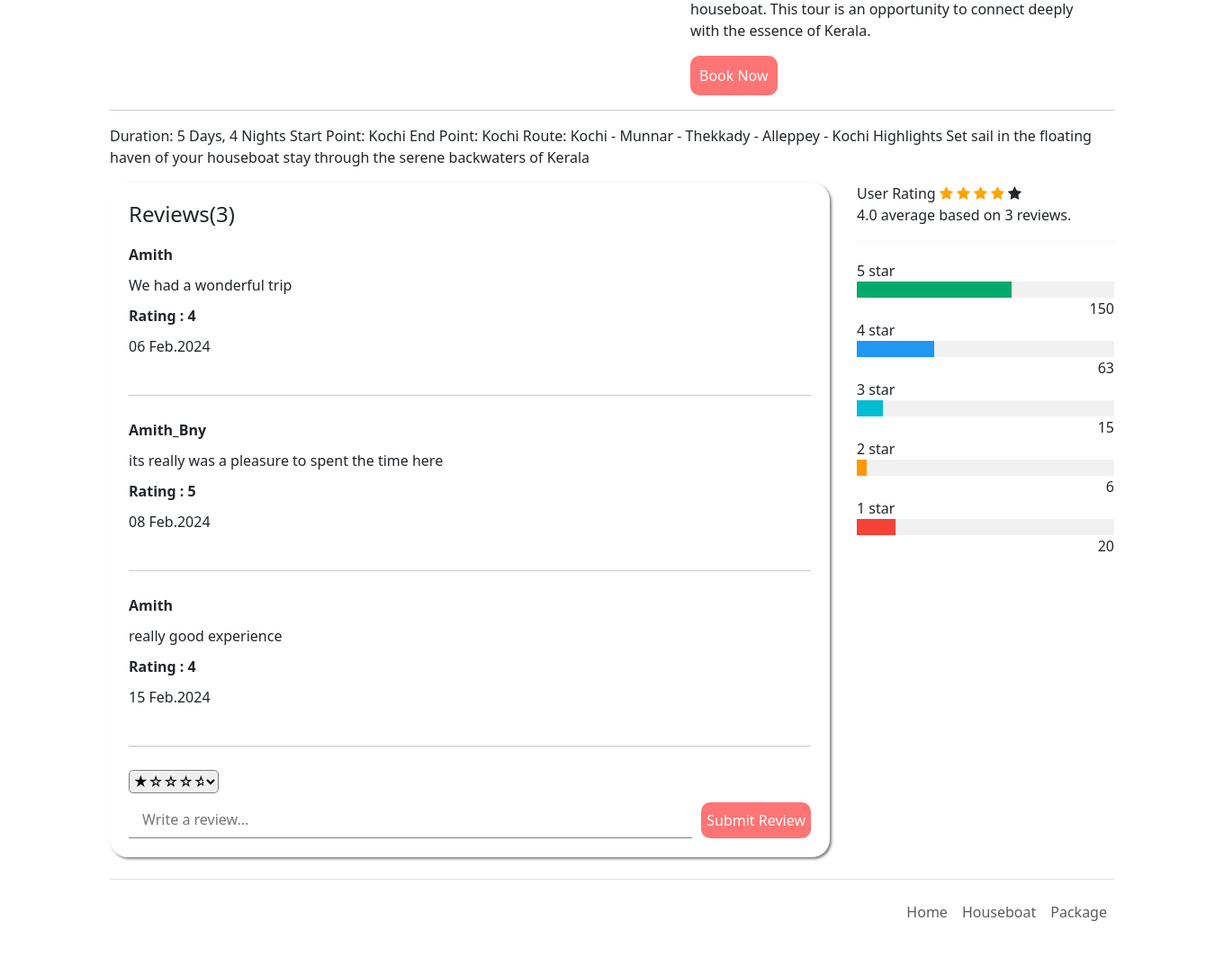
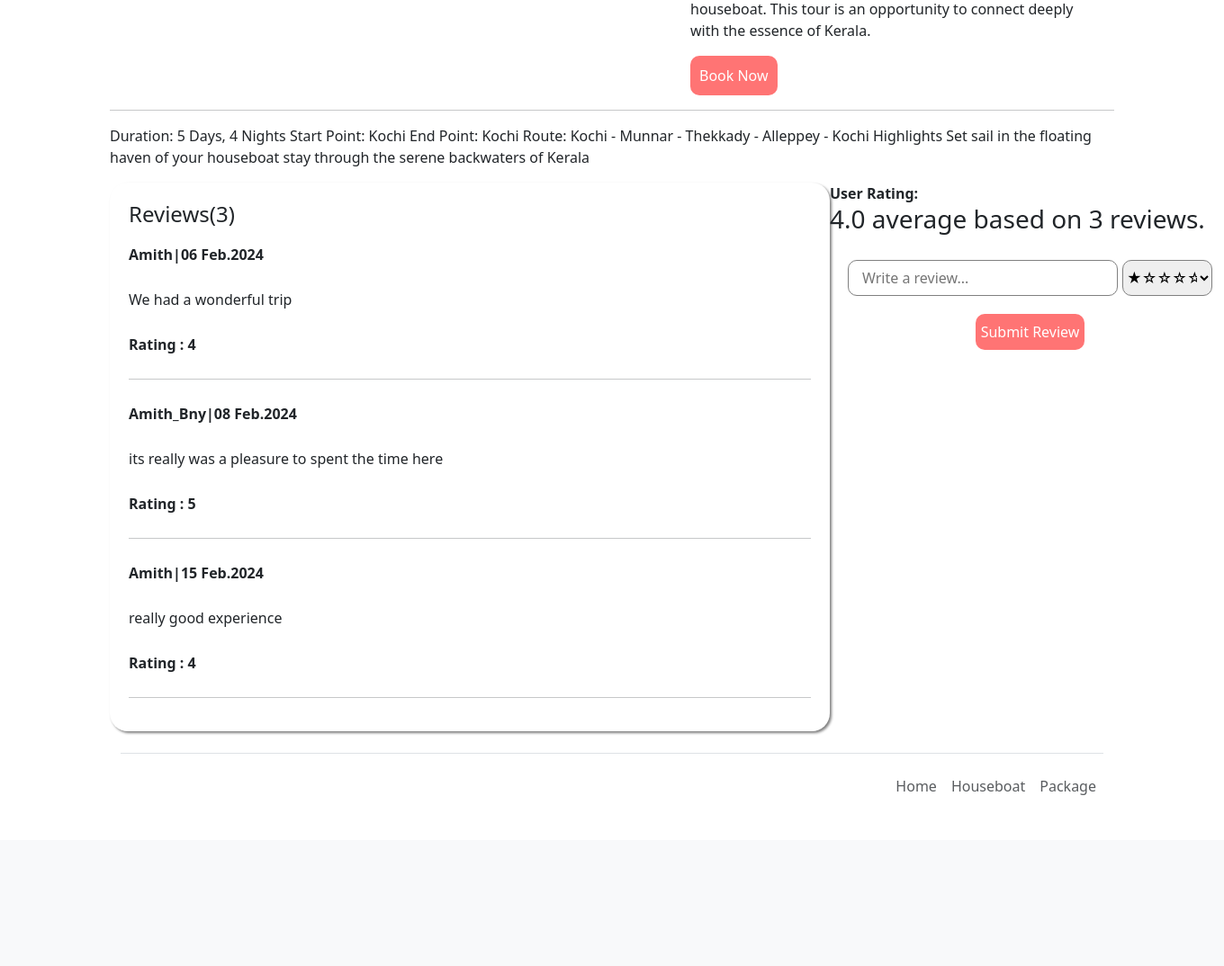
Before and after one commit to amithbny/Django_houseboat_booking_website, a Django app: template template/detail.html in a window 1360 px wide. Shown: the part 495-1569 px from the top of the page at 90% size. After the commit the page ends 1379 px from the top, so only its background shows below. Run offline with Django 5.2, Linux system fonts and the light colour scheme; data comes from the database, SQL or seed files in the repository; both versions use the stored data as it was after the commit; tables that the repository leaves empty hold one stand-in row (values such as "Sample post"); the template is opened without the code that fills it: values that come from a table or form of the project are taken from there, most other values are stand-ins (such as "Sample title", 1, 10 or a date in 2020).

Commit message:
small change in style

```diff
--- a/imagetst/models.py
+++ b/imagetst/models.py
@@ -95,8 +95,8 @@ class PackageReview(models.Model):
     rating = models.IntegerField(choices=RATING, default=None)
     date = models.DateTimeField(auto_now_add=True)
 
-    # def __str__(self):
-    #     return self.package.title
+    def __str__(self):
+        return self.package.title
 
     def get_rating(self):
         return self.rating
--- a/static/css/detail.css
+++ b/static/css/detail.css
@@ -14,9 +14,7 @@ body{
     border-radius: 20px;
     box-shadow: 5px 5px 5px grey;
 }
-/* .left h3{
-    text-align: center;
-} */
+
 .left button {
     background-color: #ff6c6cf1;
     border: none;
@@ -27,7 +25,7 @@ body{
     color: white;
     text-decoration: none;
 }
-form{
+.form{
     display: flex;
     flex-direction: column;
     gap: 10px;
@@ -38,16 +36,22 @@ form{
     padding: 20px;
 }
 .rev-inp{
-    width: 700px;
+    width: 300px;
     height: 40px;
-    border: none;
-    border-bottom: 1px solid grey;
+    /* border: none; */
+    border: 1px solid grey;
+    border-radius: 10px;
     padding: 15px;
-    outline: none;
+
 }
 .sb-1{
     display: flex;
     gap: 10px;
+}
+.items{
+  display: flex;
+  padding: 20px;
+  gap: 5px;
 }
 .submit{
   height: 40px;
@@ -58,76 +62,59 @@ form{
 }
 .rating{
     width: 100px;
+    height: 40px;
     border: .1px solid grey;
-    outline: none;
-    border-radius: 5px;
+    border-radius: 10px;
 }
 .review{
     display: flex;
-    justify-content: space-between;
-    gap: 30px;
+    justify-content: space-around;
+}
+form{
+  display: flex;
+  flex-direction: column;
+  align-items: center;
 }
 
-/* dashbord */
-.fa {
-    font-size: 25px;
+/* rating */
+/* .app{
+  min-height: 50vh;
+  display: grid;
+
+}
+.score{
+  display: flex;
+  flex-direction: column;
+  column-gap: 2rem;
 }
 
-  .checked {
-    color: orange;
+.rating_progress{
+  width: 70%;
 }
-
-  /* Three column layout */
-  .side {
-    float: left;
-    width: 15%;
-    margin-top: 10px;
+.rating_progress_value{
+  height: 2rem;
+  display: flex;
+  align-items: center;
+  justify-content: space-evenly;
+  column-gap: 1rem;
 }
-
-  .middle {
-    float: left;
-    width: 70%;
-    margin-top: 5px;
+.rating_progress_value .star{
+  font-size: 1.2rem;
+  color: gold;
 }
-
-  /* Place text to the right */
-  .right {
-    text-align: right;
+.rating_progress_value p:last-child{
+  width: 10%;
 }
-
-  /* Clear floats after the columns */
-  .row:after {
-    content: "";
-    display: table;
-    clear: both;
+.rating_progress .progress{
+  flex: 1 1 0;
+  height: .5rem;
+  border-radius: .5rem;
+  background-color: #ff02;
 }
-
-  /* The bar container */
-  .bar-container {
-    width: 100%;
-    background-color: #f1f1f1;
-    text-align: center;
-    color: white;
-  }
-
-  /* Individual bars */
-  .bar-5 {width: 60%; height: 18px; background-color: #04AA6D;}
-  .bar-4 {width: 30%; height: 18px; background-color: #2196F3;}
-  .bar-3 {width: 10%; height: 18px; background-color: #00bcd4;}
-  .bar-2 {width: 4%; height: 18px; background-color: #ff9800;}
-  .bar-1 {width: 15%; height: 18px; background-color: #f44336;}
-
-  /* Responsive layout - make the columns stack on top of each other instead of next to each other */
-  @media (max-width: 400px) {
-    .side, .middle {
-      width: 100%;
-    }
-    /* Hide the right column on small screens */
-    .right {
-      display: none;
-    }
-  }
-
-  .checked {
-    color: orange;
-  }
+.bar{
+  height: 100%;
+  background-color: gold;
+  border-radius: .5rem;
+  width: 80%;
+} */
+/* end-rating */
--- a/static/js/review.js
+++ b/static/js/review.js
@@ -1,12 +1,36 @@
-$('#commentForm').submit(function(e){
-    // $.ajax({
-    //     data:$(this).serialize(),
-    //     method:$(this).attr('method'),
-    //     url:$(this).attr('action'),
-    //     dataType:'json',
-    //     success:function(res){
-    //         console.log(res)
-    //     }
-    // })
-    e.preventDefault();
-})
+// let data= [
+//     {
+//         'star': 5,
+//         'count': 20000
+//     },
+//     {
+//         'star': 4,
+//         'count': 20000
+//     },
+//     {
+//         'star': 3,
+//         'count': 20000
+//     },
+//     {
+//         'star': 2,
+//         'count': 20000
+//     },
+//     {
+//         'star': 1,
+//         'count': 20000
+//     }
+// ]
+
+// data.forEach(rating => {
+//     let rating_progress =`
+//     <div class="rating_progress_value">
+//         <p>5 <span class="star">&#9733;</span></p>
+//         <div class="progress">
+//             <div class="bar"></div>
+//         </div>
+//         <p>26879</p>
+//     </div>
+//     `;
+
+//     document.querySelector('.rating_progress').innerHTML += rating_progress;
+// })
--- a/template/detail.html
+++ b/template/detail.html
@@ -68,42 +68,53 @@
         <div class="review">
 
           <div class="details">
-            <form method="post" id="commentForm" >
+            <div class="form">
               <div class="heading">
                 <h4>Reviews({{reviews.count}})</h4>
               </div>
-
               {% for i in reviews %}
               <div class="prof">
-                <strong>{{i.user.username|title}}</strong>
+                <strong>{{i.user.username|title}}|{{i.date|date:"d M.Y"}}</strong>
+                <p></p>
               </div>
-              {{i.review}}
+              <p>{{i.review}}</p>
               <strong>Rating : {{i.rating}}</strong>
-              <p>{{i.date|date:"d M.Y"}}</p>
+
               <hr>
               {% endfor %}
+            </div>
+          </div>
+          <div class="details-r">
+            <strong><span class="heading">User Rating: </span></strong>
+            <h3>{{average_review.rating|floatformat:1}}  average based on {{reviews.count}} reviews.</h3>
+            <!-- <div class="app">
+              <div class="score">
+                <div class="rating_average">
+
+                  <div class="star_outer">
+                    <div class="star-inner">&#9733;&#9733;&#9733;&#9733;&#9733;</div>
+                  </div>
+                  <p>200000</p>
+                </div>
+                <div class="rating_progress">
+                </div>
+              </div>
+            </div> -->
+
+            <form method="post">
               {% csrf_token %}
-              <div class="rate">
-                {{form.rating}} </div>
-              <div class="sb-1">
+              <div class="items">
+                <div class="sb-1">
                 {{form.review}}
-                <input class="submit" type="submit"  value="Submit Review"/>
+                </div>
+                <div class="rate">
+                  {{form.rating}}
+                </div>
               </div>
 
-              {{detail_pg.date}}
+              <input class="submit" type="submit"  value="Submit Review"/>
             </form>
-          </div>
-          <div class="details-r">
-            <span class="heading">User Rating</span>
-            <span class="fa fa-star checked"></span>
-            <span class="fa fa-star checked"></span>
-            <span class="fa fa-star checked"></span>
-            <span class="fa fa-star checked"></span>
-            <span class="fa fa-star"></span>
-            <p>{{average_review.rating|floatformat:1}} average based on {{review.count}} reviews.</p>
-            <hr style="border:3px solid #f1f1f1">
-
-            <div class="row">
+            <!-- <div class="row">
               <div class="side">
                 <div>5 star</div>
               </div>
@@ -160,7 +171,7 @@
                 <div>20</div>
               </div>
             </div>
-          </div>
+          </div>-->
         </div>
 
     </div>
```
Also changed, not shown: db.sqlite3. Lines whose indentation alone changed are shown as unchanged.
